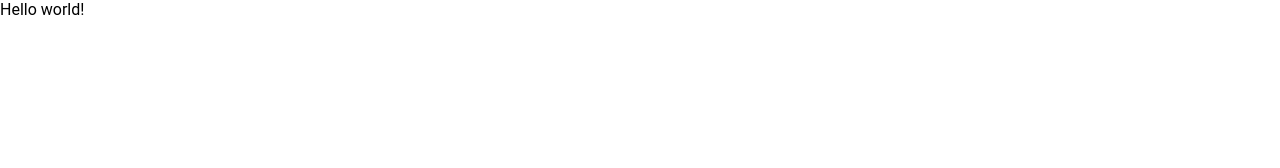
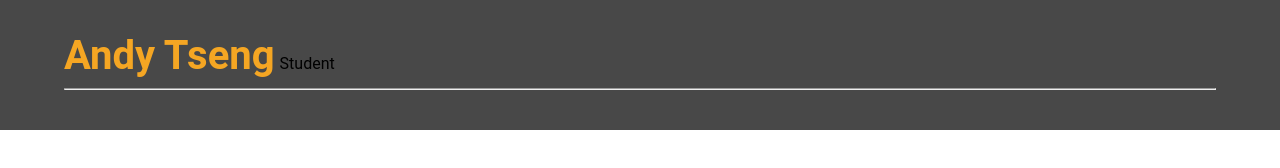
Before and after one commit to a0952866367/Try, a plain HTML site: page frontend-nanodegree-resume-master/index.html in a window 1280 px wide. Drawn offline with Linux system fonts and the light colour scheme.

Commit message:
Add files via upload

```diff
--- a/frontend-nanodegree-resume-master/index.html
+++ b/frontend-nanodegree-resume-master/index.html
@@ -1,65 +1,15 @@
 <!DOCTYPE html>
-
-<!--
-This is an HTML document. It contains information about how elements in the website
-are arranged. In other words, it describes the layout of a website.
-
-I can't wait to see the resumes you put together!
-
-Cameron Pittman, Udacity Course Developer
--->
-
-<!--
-The <head> of a website generally links to important resources the page will
-need to load. You'll see a lot of <link>s to CSS files for styles and
-<scripts> for JavaScript files to build interactions.
--->
 <html>
 <head>
-  <!-- This tells the browser how to read the document. -->
   <meta charset="utf-8">
-
-  <!-- Tells the browser what the title of this page should be. -->
   <title>Resume</title>
-
-  <!-- Load the page styles. -->
   <link href="css/style.css" rel="stylesheet">
-
-  <!--
-  jQuery is a common JavaScript library for reading and making changes to the
-  Document Object Model (DOM). The DOM is a tree that contains information
-  about what is actually visible on a website.
-
-  While HTML is a static document, the browser converts HTML to the
-  DOM and the DOM can change. In fact, JavaScript's power comes from
-  its ability to manipulate the DOM, which is essentially a JavaScript
-  object. When JavaScript makes something interesting happen on a
-  website, it's likely the action happened because JavaScript changed
-  the DOM. jQuery is fast and easy to use, but it doesn't do anything
-  you can't accomplish with vanilla (regular) JavaScript.
-  -->
   <script src="js/jQuery.js"></script>
-
-  <!-- More on helper.js in the class -->
   <script src="js/helper.js"></script>
-
-  <!--
-  Uncomment the <script> tag below when you're ready to add an interactive Google Map to your resume!
-  -->
-<!-- <script src="http://maps.googleapis.com/maps/api/js?libraries=places"></script> -->
-
   <meta name="viewport" content="width=device-width">
 </head>
 <body>
   <div id="main">
-    Hello world!   <!-- You'll be deleting this line in the course -->
-
-    <!--
-    Everything from here to the <script> tag below is the skeleton of your
-    website. Your code will add information to each of the sections of the
-    resume below. You can pretty easily figure out what each section will
-    display by looking at the id or at what's written between the <h2> tags.
-    -->
     <div id="header" class="center-content clear-fix">
       <ul id="topContacts" class="flex-box"></ul>
     </div>
@@ -82,37 +32,8 @@ need to load. You'll see a lot of <link>s to CSS files for styles and
       </ul>
     </div>
   </div>
-
-  <!--
-  The next line tells the browser where to download the JavaScript file you'll be
-  writing. In resumeBuilder.js, you'll be writing code that builds the resume
-  dynamically when this website, index.html, is opened.
-  -->
   <script src="js/resumeBuilder.js"></script>
-
-
-  <!--
-  These scripts are written in JavaScript. You'll be breaking them down as part of
-  a quiz. Essentially, the next few lines are checking to see if you have not
-  changed each section of the resume. If you have not made any changes to a section
-  of the resume, then that part of the resume does not show up. More on this in the
-  course.
-  -->
-
   <script>
-    // Notice how all of a sudden there's JavaScript inside this HTML
-    // document? You can write JavaScript between <script> tags. At the end of your
-    // JavaScript, don't forget the closing script tag with the slash (/).
-
-
-    // Also, this is a JavaScript style comment. You can comment in JavaScript with:
-
-    //   two slashes for all following characters on a single line, or
-
-    /*
-        an opening and closing set of slash asterisks for block comments.
-    */
-
 
     if(document.getElementsByClassName('flex-item').length === 0) {
       document.getElementById('topContacts').style.display = 'none';
--- a/frontend-nanodegree-resume-master/js/resumeBuilder.js
+++ b/frontend-nanodegree-resume-master/js/resumeBuilder.js
@@ -1,3 +1,17 @@
-/*
-This is empty on purpose! Your code to build the resume will go here.
- */
+var name = "Andy Tseng";
+var role = "Student";
+var array = [ "a" , "b" , "c" , "d"];
+
+var formattedName = HTMLheaderName.replace("%data%",name);
+var formattedRole = HTMLheaderRole.replace("%data%",role);
+$("#header").prepend(formattedRole);
+$("#header").prepend(formattedName);
+
+var bio = {
+    "name" : name,
+    "role" : role,
+    "contactInfo" : "0939202878",
+    "pictureURL" : images/"197x148.gif"
+};
+
+$("#header").append(bio.pictureURL);
```
